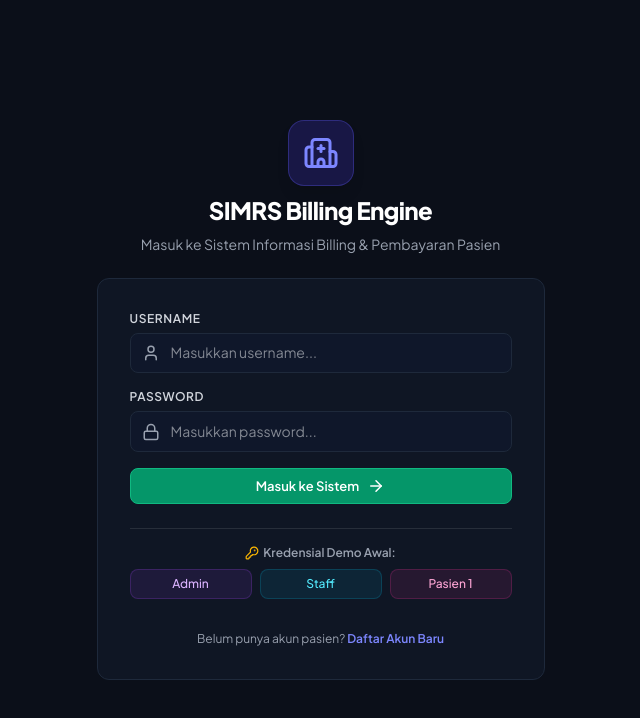
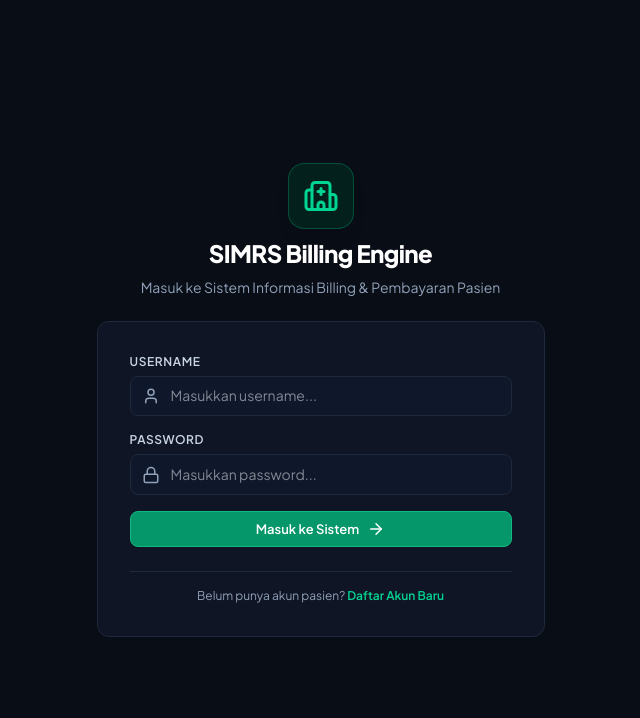
Before and after one commit to Lesmana24/SIMRS-Billings, a React (Vite) app in the folder frontend/: page / in a window 1280 px wide. Shown: the top 718 px of the page, without its empty margins (316-956 px from the left). Built offline with nearby package versions, Linux system fonts and the light colour scheme.

Commit message:
Refactoring Login and Register

```diff
--- a/frontend/src/pages/Login.jsx
+++ b/frontend/src/pages/Login.jsx
@@ -1,6 +1,6 @@
 import React, { useState } from 'react';
 import { useAuth } from '../context/AuthContext';
-import { Hospital, Lock, User, ArrowRight, ShieldCheck, KeyRound } from 'lucide-react';
+import { Hospital, Lock, User, ArrowRight } from 'lucide-react';
 import { Toast } from '../components/ui/Toast';
 
 export const Login = ({ onSwitchToRegister }) => {
@@ -23,32 +23,27 @@ export const Login = ({ onSwitchToRegister }) => {
     }
   };
 
-  const handleQuickFill = (demoUser, demoPass) => {
-    setUsername(demoUser);
-    setPassword(demoPass);
-  };
-
   return (
-    <div className="min-h-screen flex items-center justify-center p-4 bg-[#0b0f19]">
+    <div className="min-h-screen flex items-center justify-center p-4 bg-[#090d16]">
       <div className="w-full max-w-md space-y-6 animate-fade-in">
         {/* Logo & Brand Header */}
         <div className="text-center space-y-2">
-          <div className="inline-flex p-3.5 bg-indigo-600/20 text-indigo-400 rounded-2xl border border-indigo-500/30 shadow-lg mb-2">
+          <div className="inline-flex p-3.5 bg-emerald-950/60 text-emerald-400 rounded-2xl border border-emerald-500/30 shadow-lg mb-2">
             <Hospital size={36} />
           </div>
           <h1 className="text-2xl font-extrabold text-white tracking-tight">SIMRS Billing Engine</h1>
-          <p className="text-sm text-gray-400">Masuk ke Sistem Informasi Billing & Pembayaran Pasien</p>
+          <p className="text-sm text-slate-400">Masuk ke Sistem Informasi Billing & Pembayaran Pasien</p>
         </div>
 
         {/* Card Form */}
         <div className="glass-panel p-8 space-y-6">
           <form onSubmit={handleSubmit} className="space-y-4">
             <div>
-              <label className="block text-xs font-semibold uppercase tracking-wider text-gray-300 mb-1.5">
+              <label className="block text-xs font-semibold uppercase tracking-wider text-slate-300 mb-1.5">
                 Username
               </label>
               <div className="relative">
-                <div className="absolute inset-y-0 left-0 pl-3 flex items-center pointer-events-none text-gray-400">
+                <div className="absolute inset-y-0 left-0 pl-3 flex items-center pointer-events-none text-slate-400">
                   <User size={18} />
                 </div>
                 <input
@@ -63,11 +58,11 @@ export const Login = ({ onSwitchToRegister }) => {
             </div>
 
             <div>
-              <label className="block text-xs font-semibold uppercase tracking-wider text-gray-300 mb-1.5">
+              <label className="block text-xs font-semibold uppercase tracking-wider text-slate-300 mb-1.5">
                 Password
               </label>
               <div className="relative">
-                <div className="absolute inset-y-0 left-0 pl-3 flex items-center pointer-events-none text-gray-400">
+                <div className="absolute inset-y-0 left-0 pl-3 flex items-center pointer-events-none text-slate-400">
                   <Lock size={18} />
                 </div>
                 <input
@@ -84,49 +79,19 @@ export const Login = ({ onSwitchToRegister }) => {
             <button
               type="submit"
               disabled={loading}
-              className="btn btn-primary w-full py-3 text-sm disabled:opacity-50"
+              className="btn btn-emerald w-full py-3 text-sm disabled:opacity-50"
             >
               {loading ? 'Memproses Login...' : 'Masuk ke Sistem'} <ArrowRight size={18} />
             </button>
           </form>
 
-          {/* Quick Demo Access Pills */}
-          <div className="pt-4 border-t border-white/10 space-y-2">
-            <p className="text-xs font-semibold text-gray-400 text-center flex items-center justify-center gap-1">
-              <KeyRound size={14} className="text-amber-400" /> Kredensial Demo Awal:
-            </p>
-            <div className="grid grid-cols-3 gap-2 text-xs">
-              <button
-                type="button"
-                onClick={() => handleQuickFill('admin', 'password123')}
-                className="px-2 py-1.5 rounded-lg bg-purple-500/10 border border-purple-500/20 text-purple-300 hover:bg-purple-500/20 transition-colors font-medium text-center truncate"
-              >
-                Admin
-              </button>
-              <button
-                type="button"
-                onClick={() => handleQuickFill('staff', 'password123')}
-                className="px-2 py-1.5 rounded-lg bg-cyan-500/10 border border-cyan-500/20 text-cyan-300 hover:bg-cyan-500/20 transition-colors font-medium text-center truncate"
-              >
-                Staff
-              </button>
-              <button
-                type="button"
-                onClick={() => handleQuickFill('pasien1', 'password123')}
-                className="px-2 py-1.5 rounded-lg bg-pink-500/10 border border-pink-500/20 text-pink-300 hover:bg-pink-500/20 transition-colors font-medium text-center truncate"
-              >
-                Pasien 1
-              </button>
-            </div>
-          </div>
-
-          <div className="text-center pt-2">
-            <p className="text-xs text-gray-400">
+          <div className="text-center pt-4 border-t border-slate-800">
+            <p className="text-xs text-slate-400">
               Belum punya akun pasien?{' '}
               <button
                 type="button"
                 onClick={onSwitchToRegister}
-                className="text-indigo-400 hover:underline font-semibold"
+                className="text-emerald-400 hover:text-emerald-300 font-semibold transition-colors"
               >
                 Daftar Akun Baru
               </button>
--- a/frontend/src/pages/Register.jsx
+++ b/frontend/src/pages/Register.jsx
@@ -7,7 +7,6 @@ export const Register = ({ onSwitchToLogin }) => {
   const { register, loading } = useAuth();
   const [username, setUsername] = useState('');
   const [password, setPassword] = useState('');
-  const [role, setRole] = useState('pasien');
   const [toast, setToast] = useState({ message: '', type: 'success' });
 
   const handleSubmit = async (e) => {
@@ -18,7 +17,7 @@ export const Register = ({ onSwitchToLogin }) => {
     }
 
     try {
-      await register({ username, password, role });
+      await register({ username, password, role: 'pasien' });
       setToast({ message: 'Registrasi berhasil! Silakan login dengan akun Anda', type: 'success' });
       setTimeout(() => {
         onSwitchToLogin();
@@ -29,31 +28,31 @@ export const Register = ({ onSwitchToLogin }) => {
   };
 
   return (
-    <div className="min-h-screen flex items-center justify-center p-4 bg-[#0b0f19]">
+    <div className="min-h-screen flex items-center justify-center p-4 bg-[#090d16]">
       <div className="w-full max-w-md space-y-6 animate-fade-in">
         <div className="text-center space-y-2">
-          <div className="inline-flex p-3.5 bg-indigo-600/20 text-indigo-400 rounded-2xl border border-indigo-500/30 shadow-lg mb-2">
+          <div className="inline-flex p-3.5 bg-emerald-950/60 text-emerald-400 rounded-2xl border border-emerald-500/30 shadow-lg mb-2">
             <Hospital size={36} />
           </div>
           <h1 className="text-2xl font-extrabold text-white tracking-tight">Registrasi Pengguna Baru</h1>
-          <p className="text-sm text-gray-400">Buat akun untuk mengakses layanan SIMRS Billing</p>
+          <p className="text-sm text-slate-400">Buat akun untuk mengakses layanan SIMRS Billing</p>
         </div>
 
         <div className="glass-panel p-8 space-y-6">
           <form onSubmit={handleSubmit} className="space-y-4">
             <div>
-              <label className="block text-xs font-semibold uppercase tracking-wider text-gray-300 mb-1.5">
+              <label className="block text-xs font-semibold uppercase tracking-wider text-slate-300 mb-1.5">
                 Username
               </label>
               <div className="relative">
-                <div className="absolute inset-y-0 left-0 pl-3 flex items-center pointer-events-none text-gray-400">
+                <div className="absolute inset-y-0 left-0 pl-3 flex items-center pointer-events-none text-slate-400">
                   <User size={18} />
                 </div>
                 <input
                   type="text"
                   value={username}
                   onChange={(e) => setUsername(e.target.value)}
-                  placeholder="Nama pengguna baru..."
+                  placeholder="Username..."
                   className="glass-input glass-input-icon"
                   required
                 />
@@ -61,11 +60,11 @@ export const Register = ({ onSwitchToLogin }) => {
             </div>
 
             <div>
-              <label className="block text-xs font-semibold uppercase tracking-wider text-gray-300 mb-1.5">
+              <label className="block text-xs font-semibold uppercase tracking-wider text-slate-300 mb-1.5">
                 Password
               </label>
               <div className="relative">
-                <div className="absolute inset-y-0 left-0 pl-3 flex items-center pointer-events-none text-gray-400">
+                <div className="absolute inset-y-0 left-0 pl-3 flex items-center pointer-events-none text-slate-400">
                   <Lock size={18} />
                 </div>
                 <input
@@ -79,35 +78,20 @@ export const Register = ({ onSwitchToLogin }) => {
               </div>
             </div>
 
-            <div>
-              <label className="block text-xs font-semibold uppercase tracking-wider text-gray-300 mb-1.5">
-                Peran Pengguna (Role)
-              </label>
-              <select
-                value={role}
-                onChange={(e) => setRole(e.target.value)}
-                className="glass-input"
-              >
-                <option value="pasien">Pasien (Default)</option>
-                <option value="staff">Staff Kasir / Medis</option>
-                <option value="admin">Administrator</option>
-              </select>
-            </div>
-
             <button
               type="submit"
               disabled={loading}
-              className="btn btn-primary w-full py-3 text-sm disabled:opacity-50"
+              className="btn btn-emerald w-full py-3 text-sm disabled:opacity-50"
             >
-              {loading ? 'Daftar...' : 'Daftar Pengguna'} <UserPlus size={18} />
+              {loading ? 'Daftar...' : 'Daftar Pengguna Baru'} <UserPlus size={18} />
             </button>
           </form>
 
-          <div className="text-center pt-2 border-t border-white/10">
+          <div className="text-center pt-2 border-t border-slate-800">
             <button
               type="button"
               onClick={onSwitchToLogin}
-              className="inline-flex items-center gap-1 text-xs text-gray-400 hover:text-white transition-colors"
+              className="inline-flex items-center gap-1 text-xs text-slate-400 hover:text-white transition-colors"
             >
               <ArrowLeft size={14} /> Kembali ke Halaman Login
             </button>
```
Also changed, not shown: 1 other file (tests, documents, lock files or other folders).
